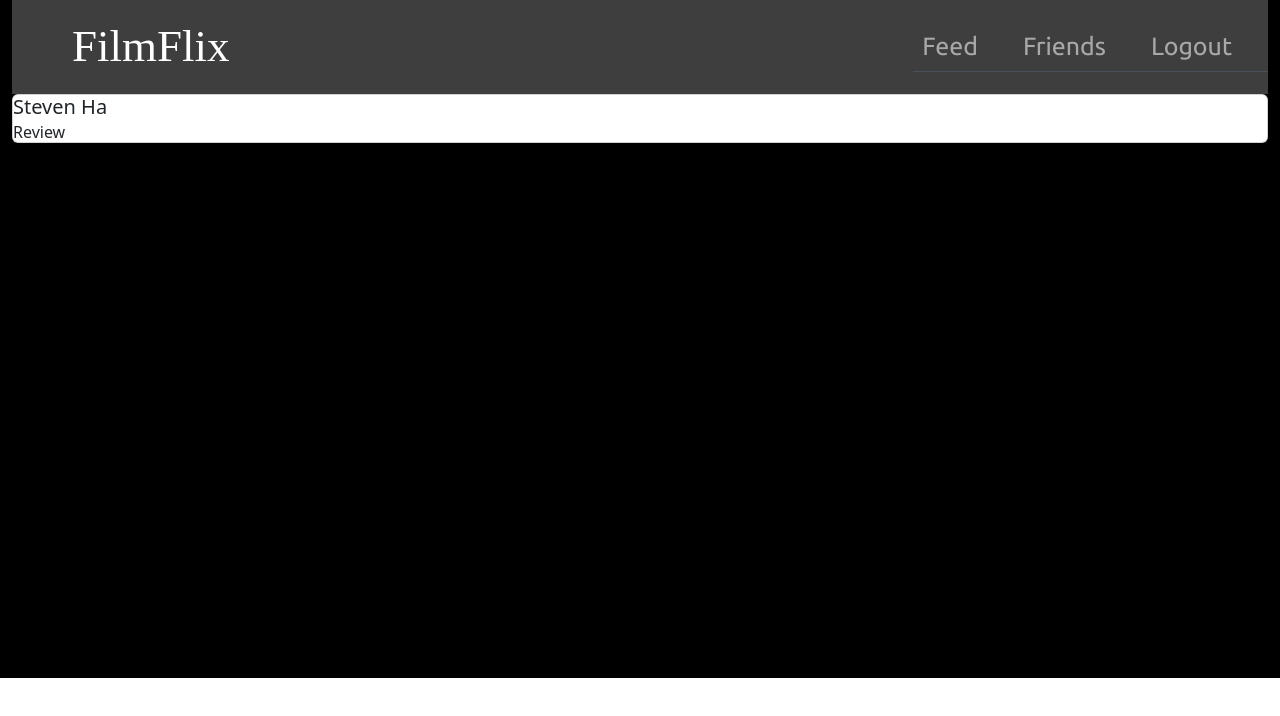
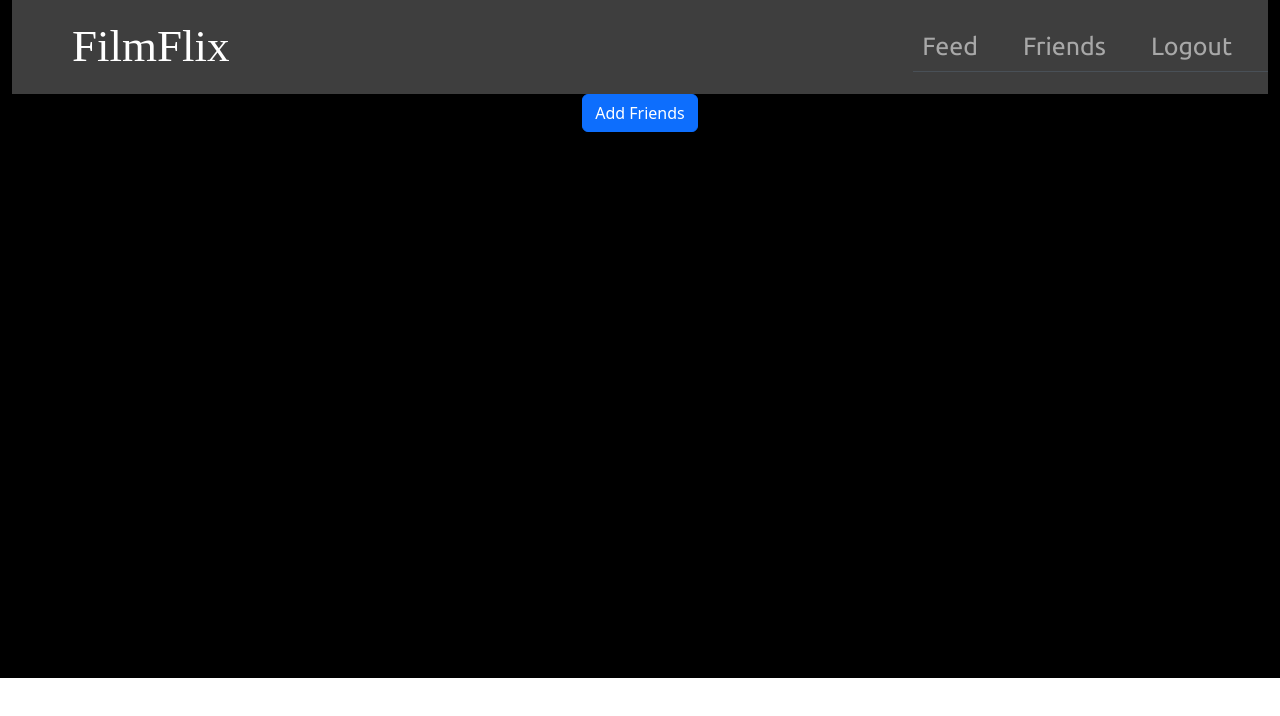
Before and after one commit to tahmid-23/FilmFlix, a React (Vite) app in the folder frontend/: page /friends in a window 1280 px wide. Shown: the top 716 px of the page. Built offline with nearby package versions, Linux system fonts and the light colour scheme; a web font is replaced by a local one.

Commit message:
Added FriendPopup

```diff
--- /dev/null
+++ b/frontend/src/components/FriendPopup.tsx
@@ -0,0 +1,42 @@
+import React, { useState } from 'react';
+import 'bootstrap/dist/css/bootstrap.css';
+import Modal from 'react-bootstrap/Modal';
+import Button from 'react-bootstrap/Button';
+import Form from 'react-bootstrap/Form';
+
+export default function App() {
+  const [showModal, setShowModal] = useState(false);
+
+  const handleClose = () => setShowModal(false);
+  const handleShow = () => setShowModal(true);
+
+  return (
+    <div className="text-center">
+      <Button variant="primary" onClick={handleShow}>
+        Add Friends
+      </Button>
+
+      <Modal show={showModal} onHide={handleClose} centered>
+        <Modal.Header closeButton>
+          <Modal.Title>Search for a user:</Modal.Title>
+        </Modal.Header>
+        <Modal.Body>
+          <Form>
+            <Form.Group controlId="formUsername">
+              <Form.Label>Enter a username</Form.Label>
+              <Form.Control type="text" placeholder="Username" />
+            </Form.Group>
+          </Form>
+        </Modal.Body>
+        <Modal.Footer>
+          <Button variant="secondary" onClick={handleClose}>
+            Close
+          </Button>
+          <Button variant="primary" onClick={handleClose}>
+            Search
+          </Button>
+        </Modal.Footer>
+      </Modal>
+    </div>
+  );
+}
--- a/frontend/src/pages/Friends.tsx
+++ b/frontend/src/pages/Friends.tsx
@@ -1,6 +1,6 @@
 import { Container } from 'react-bootstrap';
 import MainNav from '../components/MainNav';
-import FeedBox from '../components/FeedBox';
+import FriendPopup from '../components/FriendPopup';
 
 // Add typing for props when necessary
 export default function Friends({ props }: any) {
@@ -17,7 +17,7 @@ export default function Friends({ props }: any) {
         fluid
       >
         <MainNav page="Friends"></MainNav>
-        <FeedBox />
+        <FriendPopup />
       </Container>
     </>
   );
```
